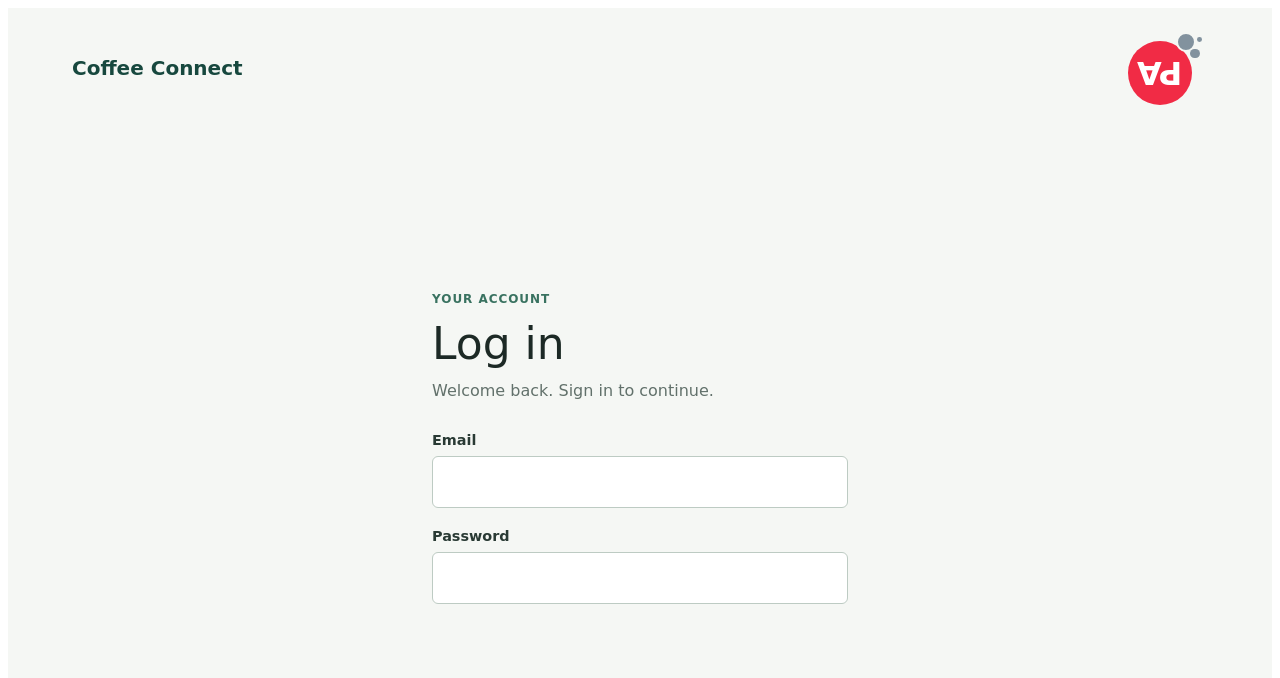
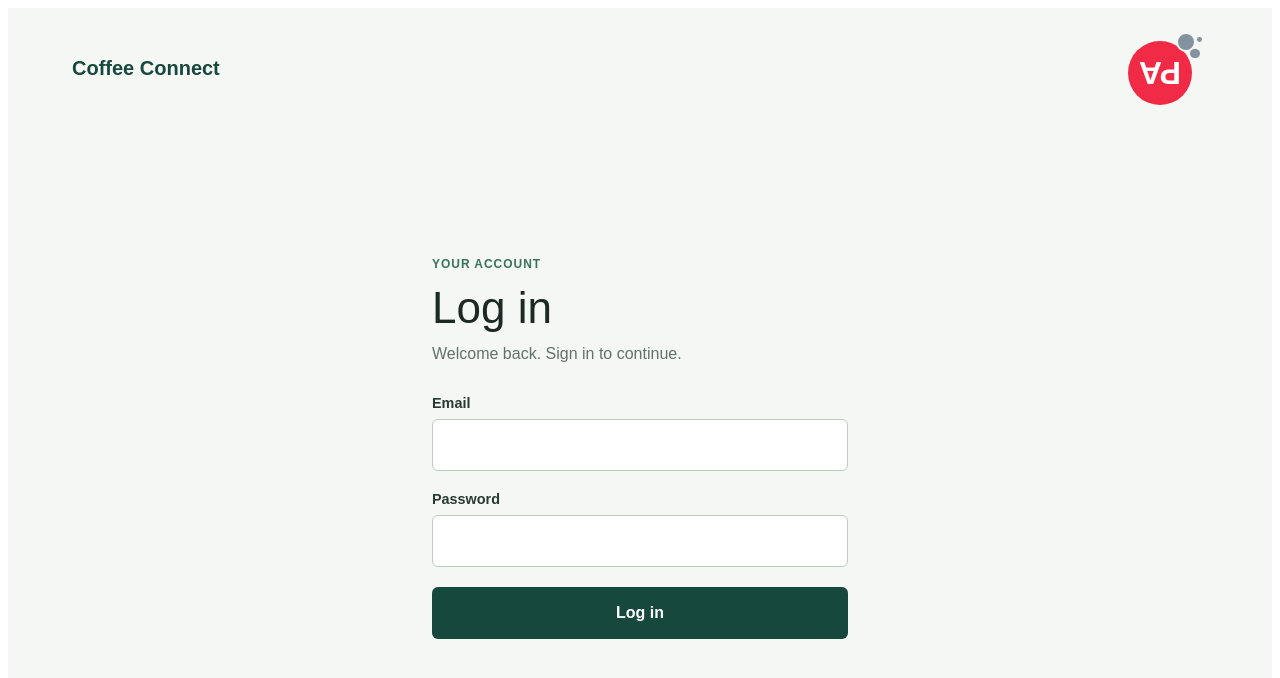
Before and after one commit to JosephMcclelland07/coffee-connect, a Next.js app in the folder apps/web/: page /login in a window 1280 px wide. Shown: the top 678 px of the page. Built offline with nearby package versions, Linux system fonts and the light colour scheme.

Commit message:
feat/login page updated

```diff
--- a/apps/web/app/login/login.module.css
+++ b/apps/web/app/login/login.module.css
@@ -4,7 +4,7 @@
 	min-height: 100svh;
 	background: #f5f7f4;
 	color: #1c2925;
-	font-family: "Comic Sans MS", "Comic Sans", cursive;
+	font-family: var(--font-sans, sans-serif);
 }
 
 .header {
@@ -144,6 +144,27 @@
 	outline: 3px solid #26715c33;
 }
 
+.submitButton {
+	min-height: 3.25rem;
+	border: 0;
+	border-radius: 6px;
+	padding: 0.75rem 1rem;
+	background: #17483e;
+	color: #fff;
+	font: inherit;
+	font-weight: 600;
+	cursor: pointer;
+}
+
+.submitButton:hover {
+	background: #103a32;
+}
+
+.submitButton:focus-visible {
+	outline: 3px solid #26715c66;
+	outline-offset: 2px;
+}
+
 	@media (max-width: 480px) {
 	.header {
 		top: 1rem;
--- a/apps/web/app/login/login.tsx
+++ b/apps/web/app/login/login.tsx
@@ -19,7 +19,7 @@ export default function LoginPage() {
 					<p className={styles.kicker}>YOUR ACCOUNT</p>
 					<h1 id="login-title">Log in</h1>
 					<p className={styles.intro}>Welcome back. Sign in to continue.</p>
-					<form className={styles.form}>
+					<form className={styles.form} method="post">
 						<label className={styles.field}>
 							Email
 							<input
@@ -40,6 +40,9 @@ export default function LoginPage() {
 								required
 							/>
 						</label>
+						<button className={styles.submitButton} type="submit">
+							Log in
+						</button>
 					</form>
 				</div>
 			</section>
```
